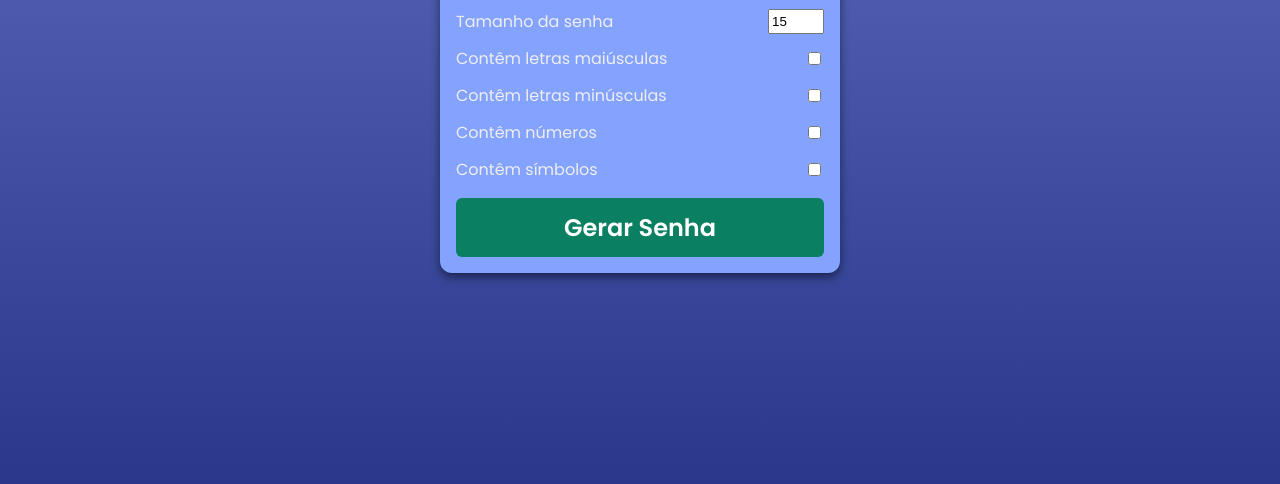
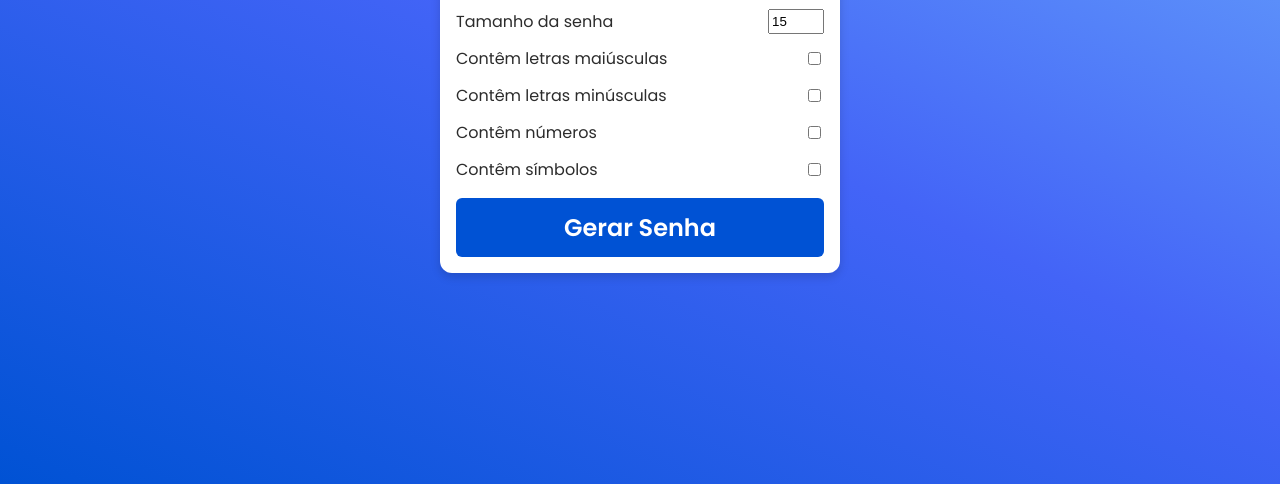
Before and after one commit to pauloarchanjo/password-generator-web, a plain HTML site: page index.html in a window 1280 px wide. Shown: the part 316-800 px from the top of the page. Drawn offline with Linux system fonts and the light colour scheme.

Commit message:
Update style.css

```diff
--- a/style.css
+++ b/style.css
@@ -5,7 +5,7 @@
 }
 
 body {
-    background: linear-gradient(to bottom, rgb(98, 113, 196),  rgb(41, 56, 138));
+    background: linear-gradient(25deg, #0052d4, #4364f7, #6fb1fc);
     color: white;
     display: flex;
     align-items: center;
@@ -17,8 +17,8 @@ body {
 }
 
 .pw-container {
-    background-color: rgb(132, 163, 255);
-    box-shadow: 0 4px 10px rgba(0, 0, 0, 0.5);
+    background-color: #ffffff;
+    box-shadow: 0 4px 10px rgb(0,0,0, 15%);
     min-width: 400px;
     border-radius: 12px;
 }
@@ -28,7 +28,7 @@ body {
 }
 
 .pw {
-    background-color: rgb(41, 42, 43);
+    background-color: #292a2b;
     display: flex;
     font-size: 1.5rem;
     align-items: center;
@@ -38,13 +38,13 @@ body {
     padding: 1rem;
     overflow: auto;
     border-radius: 2px;
-    border-color: black 2px;
+    border-color: #000000 2px;
 }
 
 .pw button {
     background-color: white;
     border: none;
-    color: rgb(2, 21, 56);
+    color: #021538;
     cursor: pointer;
     font-family: inherit;
     font-weight: bold;
@@ -67,18 +67,18 @@ body {
 }
 
 .form-control {
-    color: #eee;
+    color: #2c2c2c;
     display: flex;
     justify-content: space-between;
     margin: 0.75rem 0;
 }
 
 .generate {
-    background-color: hsl(165, 84%, 27%);
+    background-color: #0052d4;
     border: none;
     border-radius: 6px;
     font-family: "Poppins", sans-serif;
-    color: rgb(255, 255, 255);
+    color: #ffffff;
     cursor: pointer;
     display: block;
     font-size: 1.5rem;
@@ -90,5 +90,5 @@ body {
 }
 
 .generate:hover{
-    background: hsl(165, 84%, 36%);
+    background: #4364f7;
 }
```
